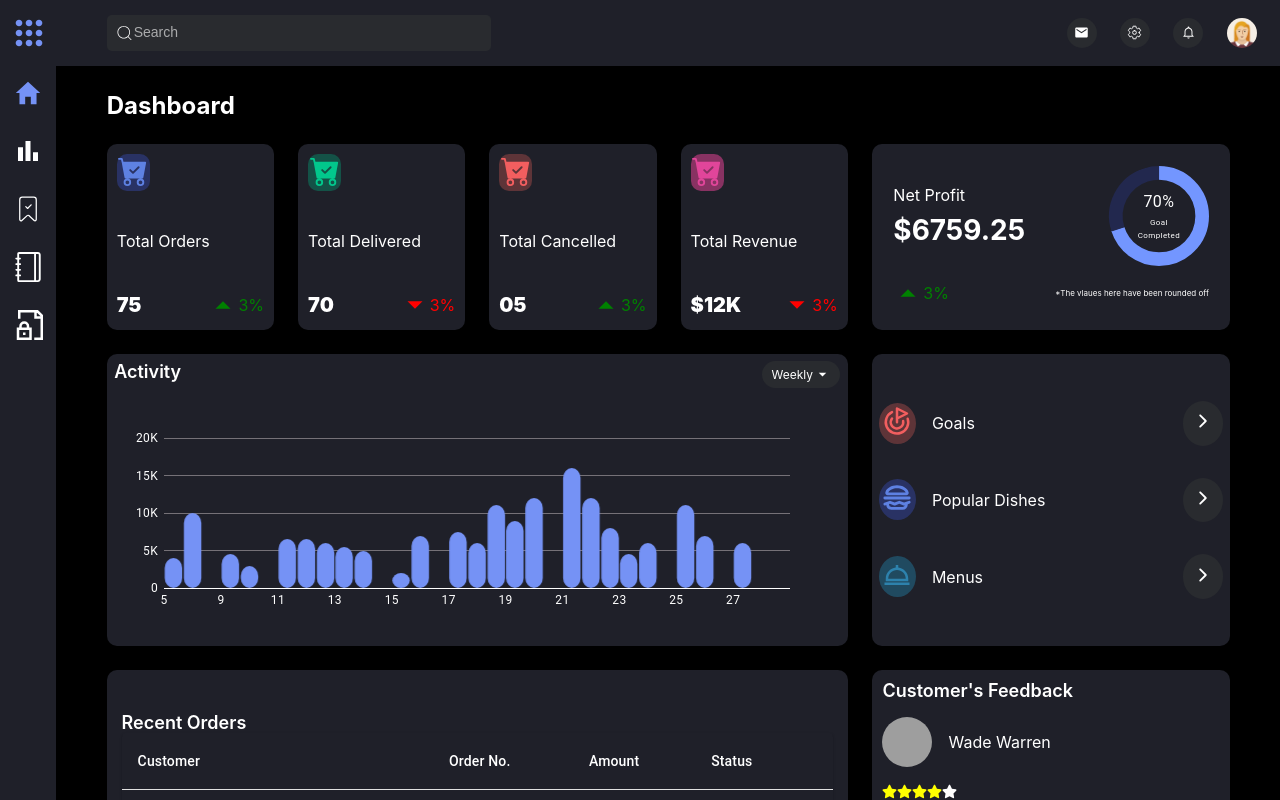
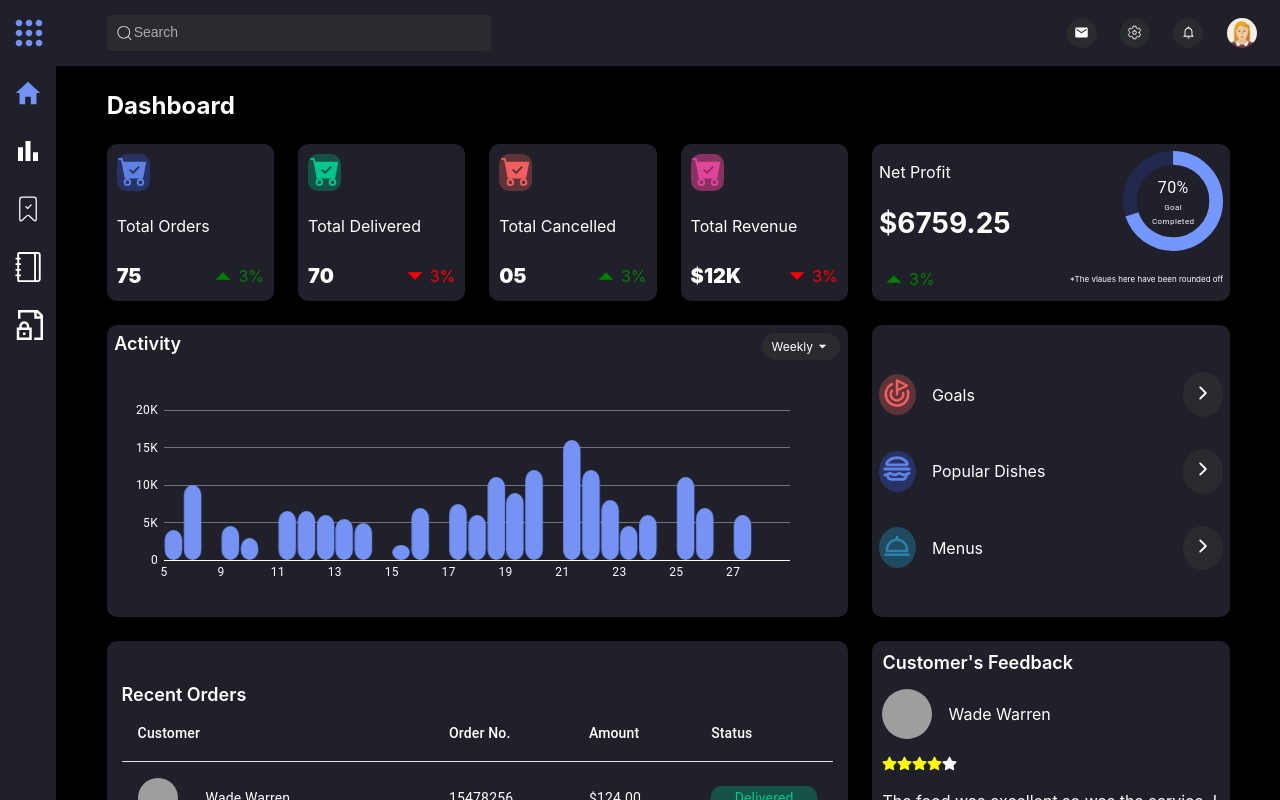
Before and after one commit to hridyacp/fitpweb-assignment, a React (Create React App) app: page / in a window 1280 px wide. Built offline with nearby package versions, Linux system fonts and the light colour scheme; grey boxes are pictures that could not be loaded.

Commit message:
Alignment issue fixed

```diff
--- a/src/components/Profit/profit.css
+++ b/src/components/Profit/profit.css
@@ -31,7 +31,7 @@ align-items: center;
     align-items: center;
     gap:0.8rem;
     border-radius: 10px;
-    padding:6%;
+    padding:2%;
     width:100%;
 }
 .netprofit-container{
@@ -45,7 +45,7 @@ align-items: center;
     display:flex;
     flex-direction: column;
     justify-content: flex-start;
-    gap:0.5rem;
+    gap: 1.5em;
 }
 .progressbar-wrapper{
     display: flex;
```
